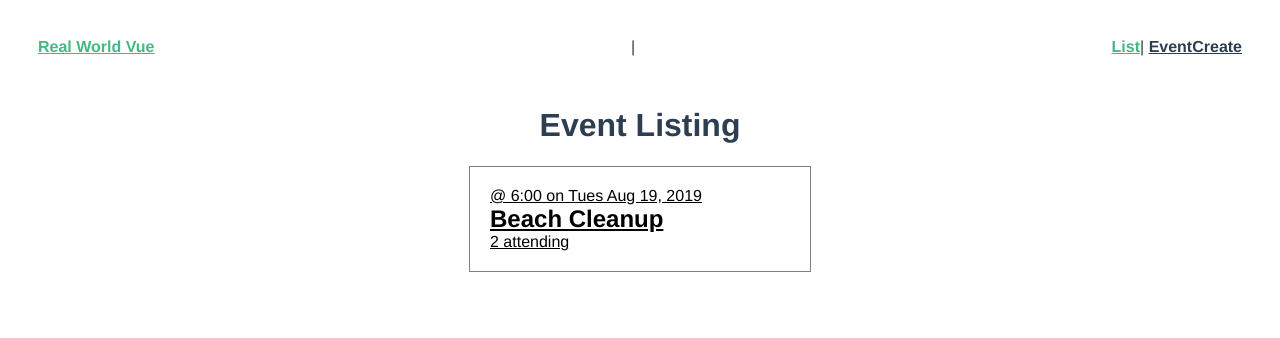
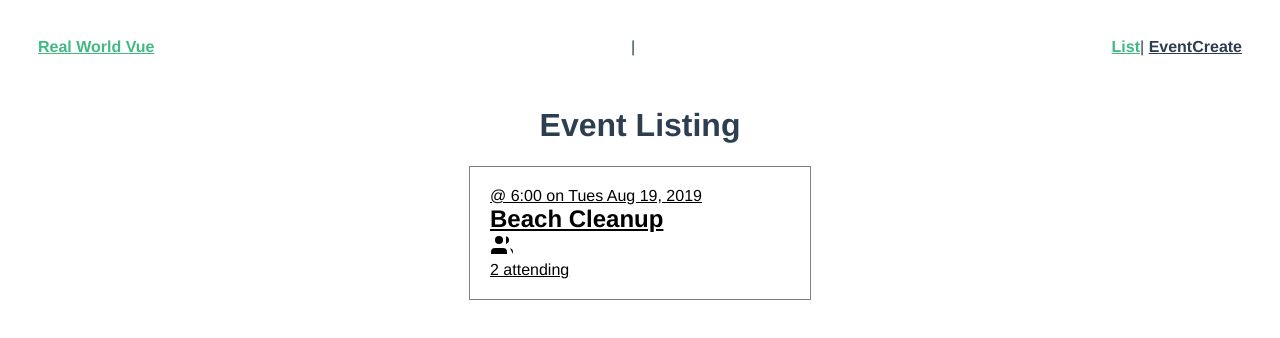
Before and after one commit to nikolay4irkov/vue-router, a Vue app: page / in a window 1280 px wide. Shown: the top 338 px of the page. Built offline with nearby package versions, Linux system fonts and the light colour scheme.

Commit message:
svg sprite added, automatic global component registration added, baseIcon component created

```diff
--- a/package.json
+++ b/package.json
@@ -9,6 +9,7 @@
   },
   "dependencies": {
     "core-js": "^3.6.4",
+    "lodash": "^4.17.15",
     "node-sass": "^4.14.1",
     "sass-loader": "^8.0.2",
     "vue": "^2.6.11",
--- /dev/null
+++ b/src/components/BaseIcon.vue
@@ -0,0 +1,25 @@
+<template>
+  <div class="icon-wrapper">
+    <svg class="icon" :width="width" :height="height">
+      <use v-bind="{ 'xlink:href': '/feather-sprite.svg#' + name }" />
+    </svg>
+  </div>
+</template>
+
+<script>
+export default {
+  props: {
+    name: String,
+    width: {
+      type: [Number, String],
+      default: 24
+    },
+    height: {
+      type: [Number, String],
+      default: 24
+    }
+  }
+};
+</script>
+
+<style lang="scss" scoped></style>
--- a/src/components/EventCard.vue
+++ b/src/components/EventCard.vue
@@ -3,6 +3,7 @@
     <div class="event-card">
       <span>@ {{ event.time }} on {{ event.date }}</span>
       <h4 class="title">{{ event.title }}</h4>
+      <BaseIcon name="users" />
       <span>{{ event.attendees.length }} attending</span>
     </div>
   </router-link>
--- a/src/main.js
+++ b/src/main.js
@@ -2,6 +2,27 @@ import Vue from "vue";
 import App from "./App.vue";
 import router from "./router";
 import store from "./store";
+import upperFirst from "lodash/upperFirst";
+import camelCase from "lodash/camelCase";
+
+const requireComponent = require.context(
+  "./components",
+  false,
+  /Base[A-Z]\w+\.(vue|js)$/
+);
+
+requireComponent.keys().forEach(fileName => {
+  const componentConfig = requireComponent(fileName)
+  const componentName = upperFirst(
+    camelCase(
+      fileName
+        .split("/")
+        .pop()
+        .replace(/\.\w+$/, "")
+    )
+  );
+  Vue.component(componentName, componentConfig.default || componentConfig);
+});
 
 Vue.config.productionTip = false;
 
--- a/src/views/EventList.vue
+++ b/src/views/EventList.vue
@@ -2,6 +2,7 @@
   <div>
     <h1>Event Listing</h1>
     <EventCard />
+    <BaseIcon />
   </div>
 </template>
 
```
Also changed, not shown: public/feather-sprite.svg (added).
